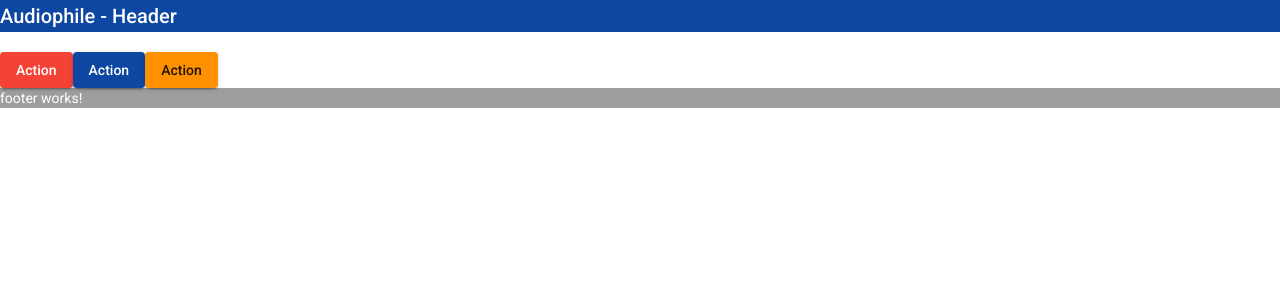
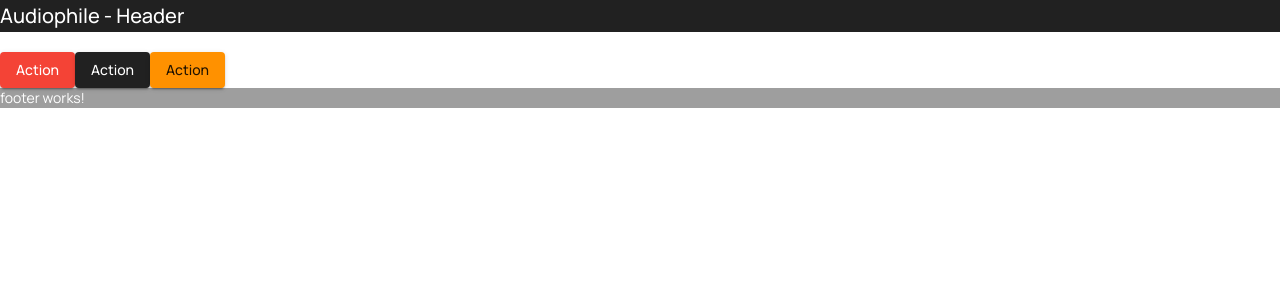
Before and after one commit to moof44/audiophile-e-commerce, an Angular app: page / in a window 1280 px wide. Shown: the top 300 px of the page. Built offline with nearby package versions, Linux system fonts and the light colour scheme.

Commit message:
Added Manrope font to the whole angular application

```diff
--- a/src/assets/theme/_color.scss
+++ b/src/assets/theme/_color.scss
@@ -3,5 +3,5 @@
 // see global-variable.scss
 @use "@angular/material" as mat;
 $accent: mat.define-palette(mat.$orange-palette, A400);
-$primary: mat.define-palette(mat.$blue-palette, 900);
+$primary: mat.define-palette(mat.$grey-palette, 900);
 $warn: mat.define-palette(mat.$red-palette);
--- a/src/assets/theme/global-variable.scss
+++ b/src/assets/theme/global-variable.scss
@@ -5,3 +5,4 @@
 $primary: mat-color(col.$primary);
 $accent: mat-color(col.$accent);
 $warn: mat-color(col.$warn);
+$default-font: "Manrope", sans-serif;
--- a/src/assets/theme/main-theme.scss
+++ b/src/assets/theme/main-theme.scss
@@ -2,8 +2,15 @@
 // Already changed in angular.json
 @use "color" as col;
 @use "@angular/material" as mat;
+@use "global-variable.scss" as var;
 
-@include mat.core();
+// This is how we changed the font for the whole application
+// Define the config changes - this time only $font-family
+$custom-typography: mat.define-typography-config(
+  $font-family: var.$default-font,
+);
+// Then include it here in mat.core($custom-typography)
+@include mat.core($custom-typography);
 
 $audiophile-e-commerce-theme: mat.define-light-theme(
   (
@@ -16,3 +23,11 @@
 );
 
 @include mat.all-component-themes($audiophile-e-commerce-theme);
+
+html,
+body {
+  height: 100%;
+}
+body {
+  margin: 0;
+}
--- a/src/index.html
+++ b/src/index.html
@@ -1,14 +1,27 @@
-<!doctype html>
+<!DOCTYPE html>
 <html lang="en">
   <head>
-  <meta charset="utf-8">
+    <meta charset="utf-8" />
     <title>AudiophileECommerce</title>
-  <base href="/">
-  <meta name="viewport" content="width=device-width, initial-scale=1">
-  <link rel="icon" type="image/x-icon" href="favicon.ico">
-  <link rel="preconnect" href="https://fonts.gstatic.com">
-  <link href="https://fonts.googleapis.com/css2?family=Roboto:wght@300;400;500&display=swap" rel="stylesheet">
-  <link href="https://fonts.googleapis.com/icon?family=Material+Icons" rel="stylesheet">
+    <base href="/" />
+    <meta name="viewport" content="width=device-width, initial-scale=1" />
+    <link rel="icon" type="image/x-icon" href="favicon.ico" />
+    <link rel="preconnect" href="https://fonts.gstatic.com" />
+    <link
+      href="https://fonts.googleapis.com/css2?family=Roboto:wght@300;400;500&display=swap"
+      rel="stylesheet"
+    />
+    <link
+      href="https://fonts.googleapis.com/icon?family=Material+Icons"
+      rel="stylesheet"
+    />
+    <!--This is the Manrope mentioned in figma -->
+    <link rel="preconnect" href="https://fonts.googleapis.com" />
+    <link rel="preconnect" href="https://fonts.gstatic.com" crossorigin />
+    <link
+      href="https://fonts.googleapis.com/css2?family=Manrope:wght@300;400;500&display=swap"
+      rel="stylesheet"
+    />
   </head>
   <body class="mat-typography">
     <app-root></app-root>
--- a/src/styles.scss
+++ b/src/styles.scss
@@ -33,12 +33,3 @@
 @include mat.all-component-themes($audiophile-e-commerce-theme);
 
 /* You can add global styles to this file, and also import other style files */
-
-html,
-body {
-  height: 100%;
-}
-body {
-  margin: 0;
-  font-family: Roboto, "Helvetica Neue", sans-serif;
-}
```
Lines whose indentation alone changed are shown as unchanged.
